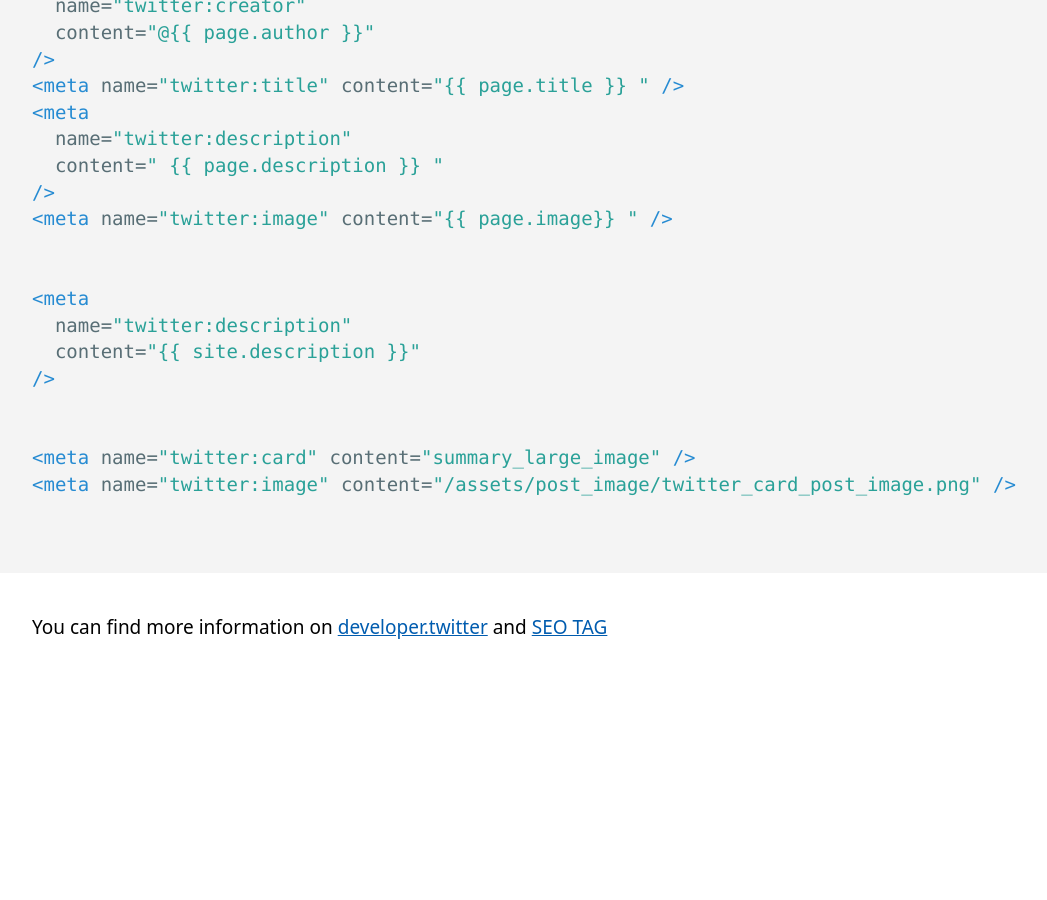
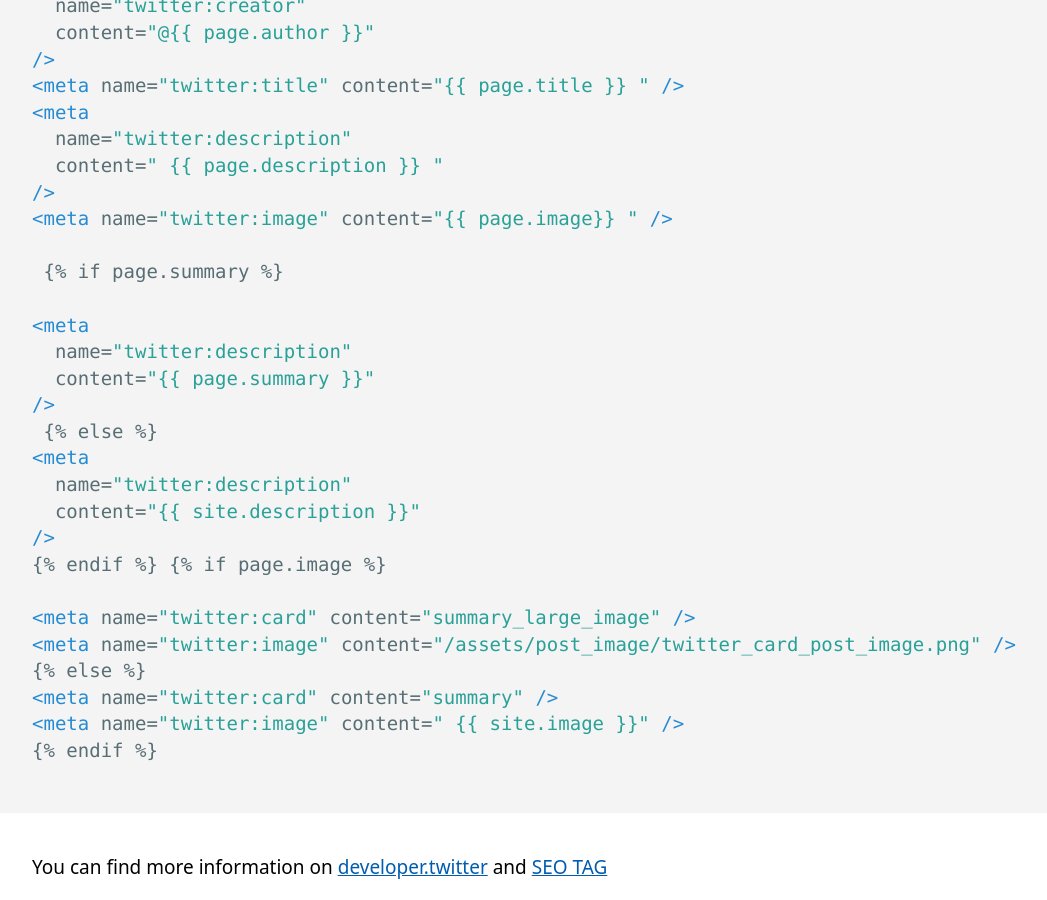
Before and after one commit to ching-wang/ching-wang.io, a Jekyll site: the page built from _posts/2020-04-22-twitter-card-and-opengraph-with-jekyll.md, in a window 1280 px wide and 900 px high, scrolled down 5657 px. Shown: the whole window, without its empty margins (68-1115 px from the left). Built offline with Jekyll 4.4.1, drawn with Linux system fonts in a browser that asks for light colours; before the commit the page ends 6319 px from its top, so only the background shows below that.

Commit message:
fixed escape issue

````diff
--- a/_posts/2020-04-22-twitter-card-and-opengraph-with-jekyll.md
+++ b/_posts/2020-04-22-twitter-card-and-opengraph-with-jekyll.md
@@ -178,25 +178,25 @@ E.g. in `_includes/head.html`:
 />
 <meta name="twitter:image" content="{% raw %}{{ page.image}} {% endraw %}" />
 
-{% if page.summary %}
+{% raw %} {% if page.summary %}{% endraw %}
 
 <meta
   name="twitter:description"
   content="{% raw %}{{ page.summary }}{% endraw %}"
 />
-{% else %}
+{% raw %} {% else %}{% endraw %}
 <meta
   name="twitter:description"
   content="{% raw %}{{ site.description }}{% endraw %}"
 />
-{% endif %} {% if page.image %}
+{% raw %}{% endif %} {% if page.image %}{% endraw %}
 
 <meta name="twitter:card" content="summary_large_image" />
 <meta name="twitter:image" content="{{ site.baseurl }}{{ page.image }}" />
-{% else %}
+{% raw %}{% else %}{% endraw %}
 <meta name="twitter:card" content="summary" />
 <meta name="twitter:image" content="{% raw %} {{ site.image }}{% endraw %}" />
-{% endif %}
+{% raw %}{% endif %}{% endraw %}
 ```
 
 You can find more information on
````
